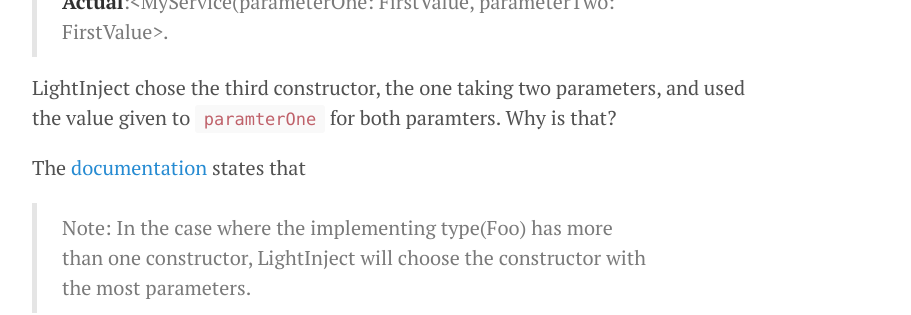
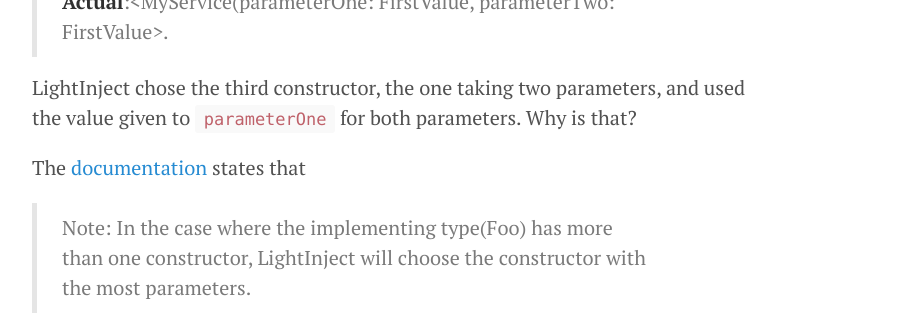
Before and after one commit to vegar/vegar.github.io, a Jekyll site: the page built from _posts/2014-06-20-lightinject-constructor-injection-corner-case.md, in a window 1280 px wide and 900 px high, scrolled down 2187 px. Shown: the part 156-471 px from the top of the window, without its empty margins (248-1159 px from the left). Built offline with Jekyll 4.4.1, drawn with Linux system fonts in a browser that asks for light colours; nearby versions of some CDN libraries; Markdown is read by kramdown in place of the engine named in the settings; comment, search, counter and statistics services are not loaded.

Commit message:
Update 2014-06-20-lightinject-constructor-injection-corner-case.md
Escape underscore in quote
'paramter' typos

```diff
--- a/_posts/2014-06-20-lightinject-constructor-injection-corner-case.md
+++ b/_posts/2014-06-20-lightinject-constructor-injection-corner-case.md
@@ -68,13 +68,13 @@ If we need to provide a value for `parameterOne`, we would register that as well
 
 And here's where things went wrong for me.
 
-> Test Name:  FAILS_Resolve_should_use_constructor_with_one_parameter_but_chooses_the_one_with_two
+> Test Name:  FAILS\_Resolve\_should\_use\_constructor\_with\_one\_parameter\_but\_chooses\_the\_one\_with\_two
 >
 > **Result Message**: Assert.AreEqual failed.
 > **Expected**:\<MyService(parameterOne: FirstValue\>.
 > **Actual**:\<MyService(parameterOne: FirstValue, parameterTwo: FirstValue\>.
 
-LightInject chose the third constructor, the one taking two parameters, and used the value given to `paramterOne` for both paramters. Why is that?
+LightInject chose the third constructor, the one taking two parameters, and used the value given to `parameterOne` for both parameters. Why is that?
 
 The [documentation](http://www.lightinject.net/#toc14) states that
 > Note: In the case where the implementing type(Foo) has more than one constructor, LightInject will choose the constructor with the most parameters.
```
